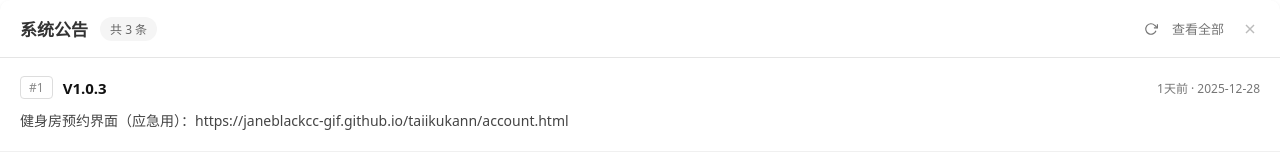
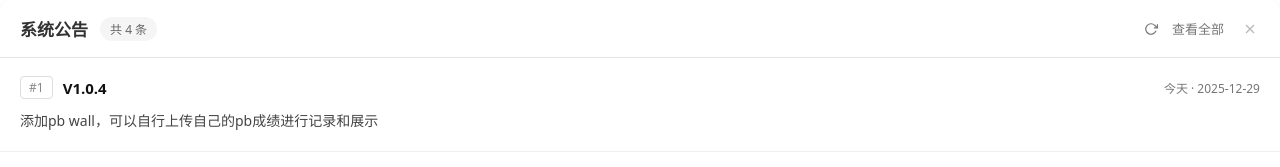
Before and after one commit to janeblackcc-gif/notion-notice, a plain HTML site: page index.html in a window 1280 px wide. Shown: the top 167 px of the page. Drawn offline with Linux system fonts and the light colour scheme.

Commit message:
update content

```diff
--- a/index.html
+++ b/index.html
@@ -193,6 +193,7 @@
     </div>
     <script>
         const data = [
+            { id: 2, title: 'V1.0.4', date: '2025/12/29', content: '添加pb wall，可以自行上传自己的pb成绩进行记录和展示' },
 	    { id: 3, title: 'V1.0.3', date: '2025/12/28', content: '健身房预约界面（应急用）：https://janeblackcc-gif.github.io/taiikukann/account.html' },
             { id: 2, title: 'V1.0.2', date: '2025/12/25', content: '优化相册逻辑' },
             { id: 1, title: 'V1.0.1', date: '2025/12/25', content: '新增2026马拉松和越野比赛日历' }
```
